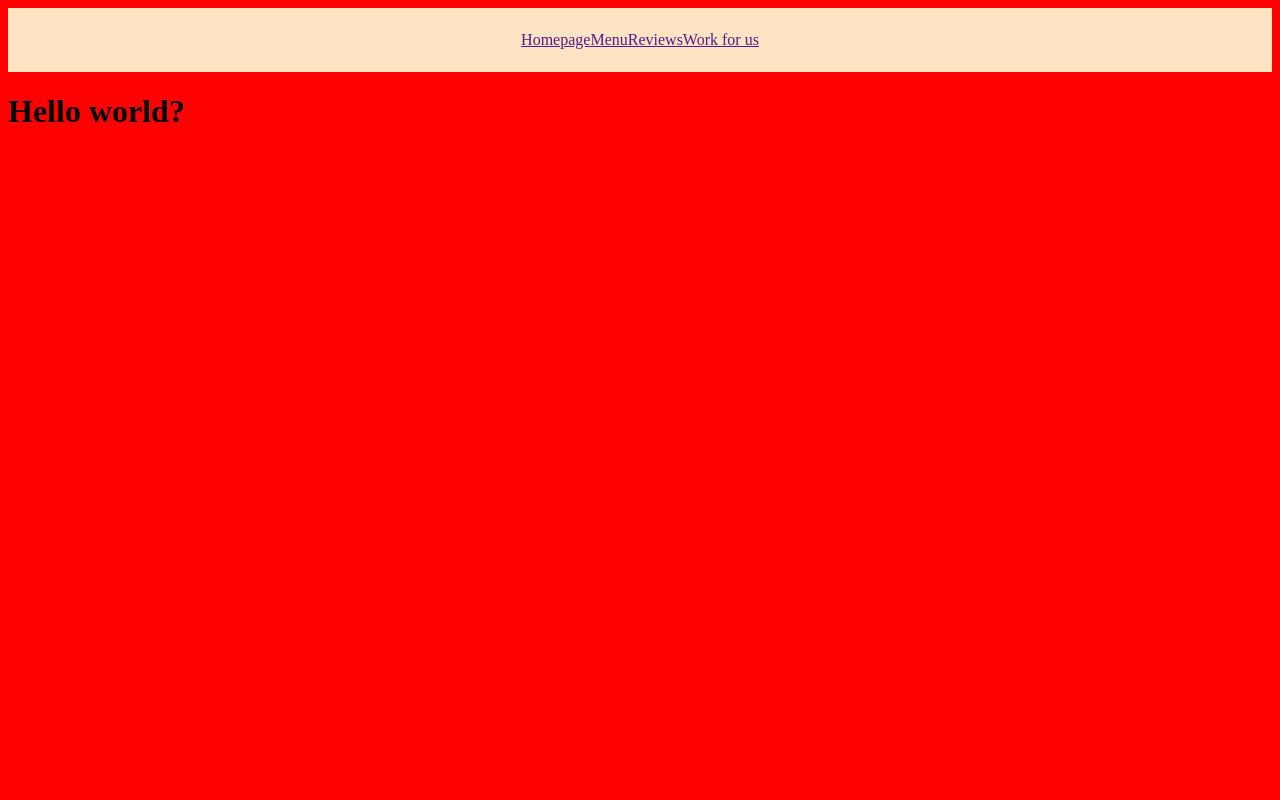
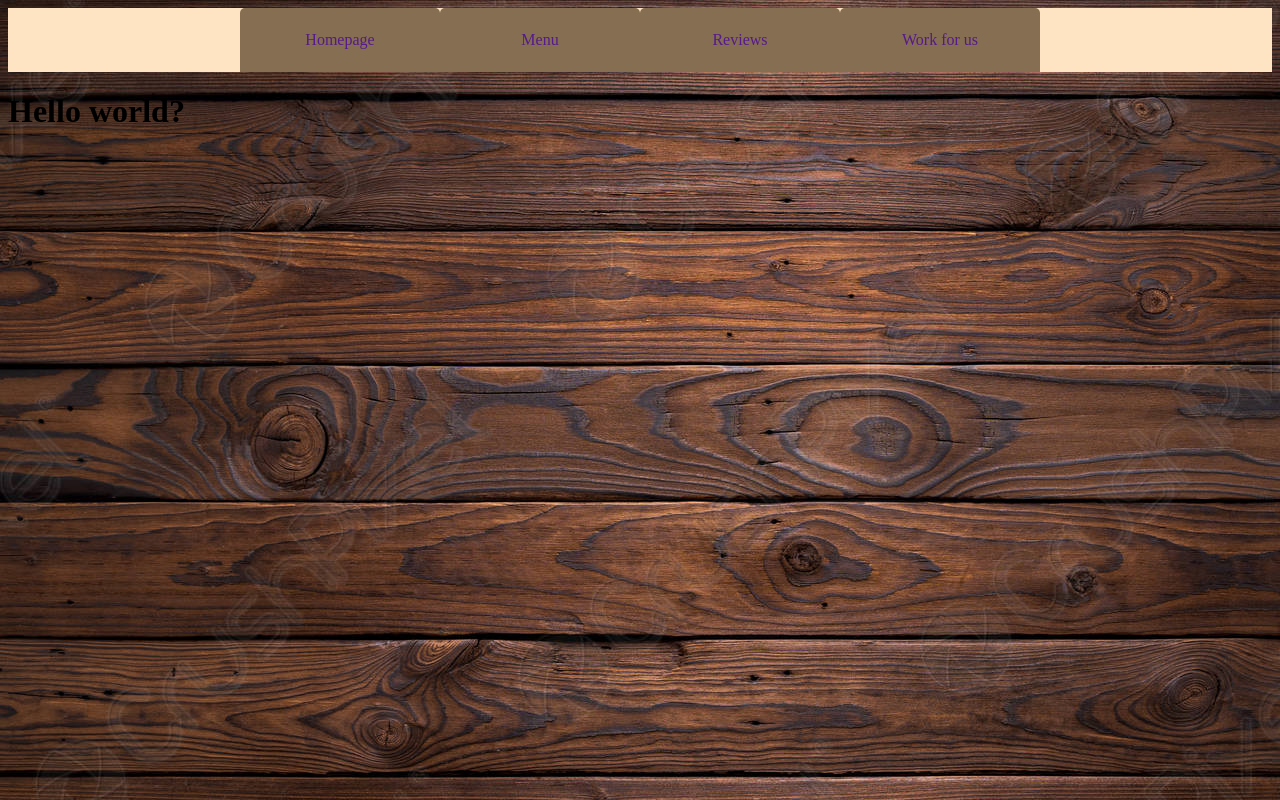
Before and after one commit to io-berg/ResturantPage, a website built with webpack: page src/index.html in a window 1280 px wide. Built offline with nearby package versions, Linux system fonts and the light colour scheme.

Commit message:
webpack image import working

```diff
--- a/src/index.js
+++ b/src/index.js
@@ -1,4 +1,9 @@
 import './styles.css';
 import { startUp } from "./modules/viewController";
+import wood from "./images/wood.jpg";
 
 startUp(); // TODO: Create this
+
+// const myImg = new Image();
+// myImg.src = wood;
+// document.querySelector('body').style.backgroundImage = myImg;
--- a/src/modules/viewController.js
+++ b/src/modules/viewController.js
@@ -1,5 +1,5 @@
 const bodyElem = document.querySelector('body');
 
 export function startUp() {
-    bodyElem.style.backgroundColor = "red";
+    // bodyElem.style.backgroundColor = "red";
 }
--- a/src/styles.css
+++ b/src/styles.css
@@ -1,5 +1,5 @@
 body {
-    background-color: antiquewhite;
+    background-image: url(./images/wood.jpg);
 }
 
 #nav-bar {
@@ -19,8 +19,16 @@ body {
     align-items: center;
 }
 
-#nav-bar-link {
+.nav-bar-link {
     display: flex;
-    justify-items: center;
-    align-items: center;
+    background-color: rgb(133, 110, 81);
+    height:64px;
+    width: 200px;
+    border-radius: 5px 5px 0px 0px;
 }
+
+.nav-text {
+    text-align: center;
+    margin:auto;
+    text-decoration: none;
+}
```
Also changed, not shown: dist/d4b5149cd6db11d922c4.jpg (added), dist/index.html, dist/main.js, src/images/wood.jpg (added).
